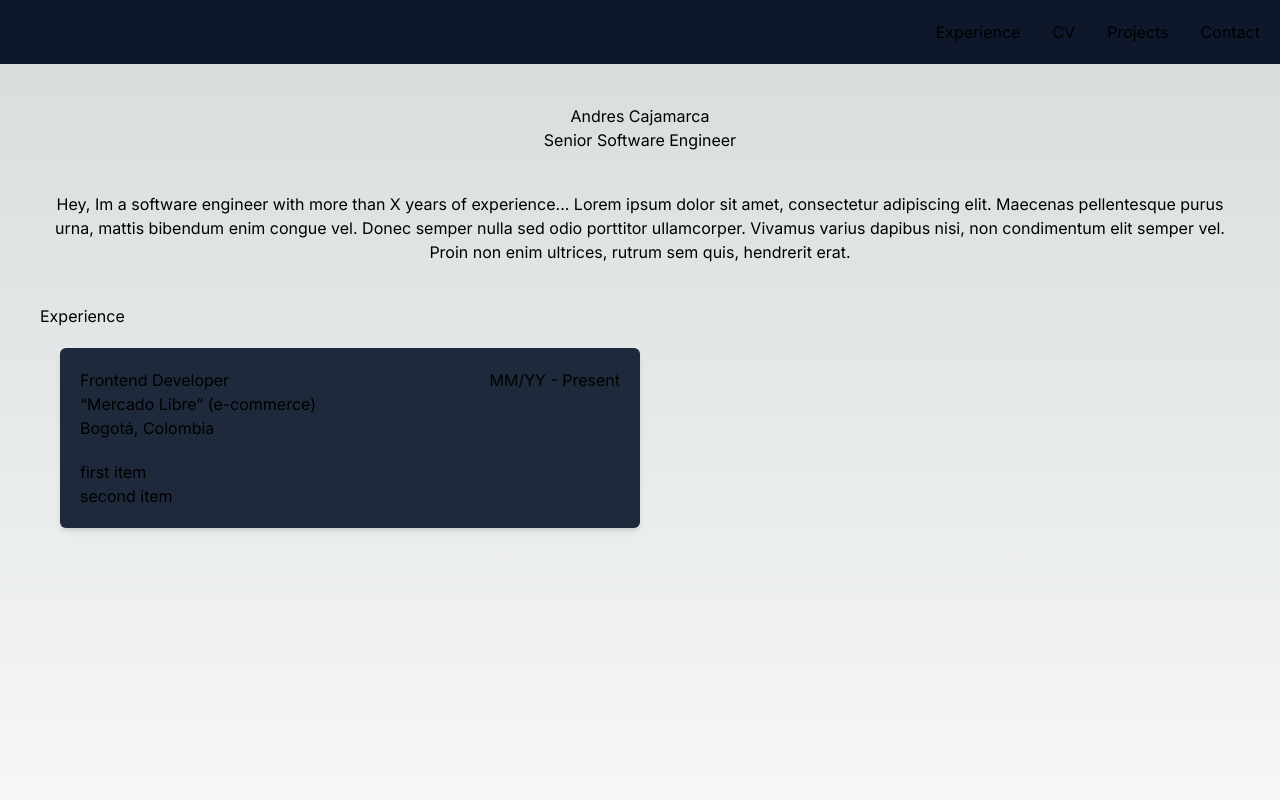
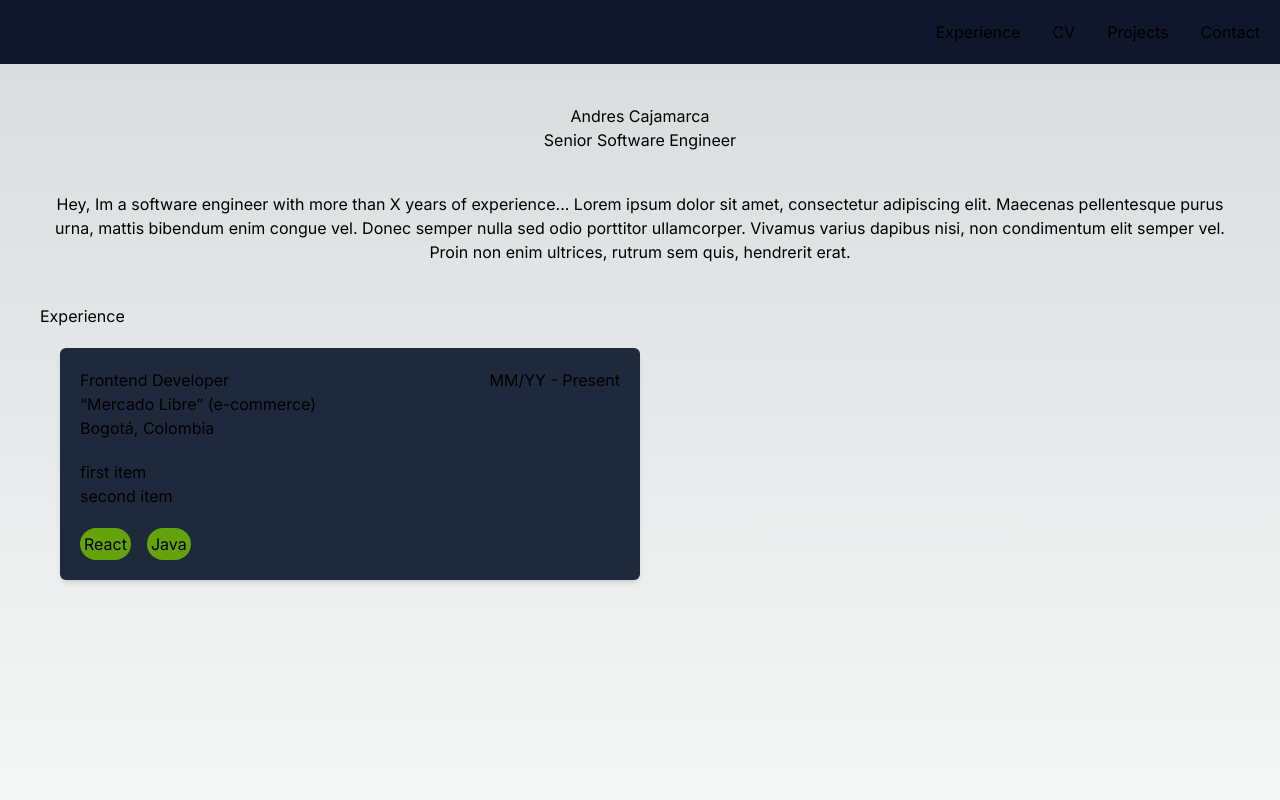
Before and after one commit to afcajamarcar/portfolio, a Next.js app: page / in a window 1280 px wide. Shown: the top 800 px of the page. Built offline with nearby package versions, Linux system fonts and the light colour scheme.

Commit message:
improve initial version of badges

```diff
--- /dev/null
+++ b/src/app/components/Badge.tsx
@@ -0,0 +1,13 @@
+import { BadgeProps } from '../types/Badge'
+
+const Badge = ({ type = 'primary', text }: BadgeProps) => {
+  if (type === 'primary') {
+    return (
+      <span className='rounded-full bg-lime-600 p-1'>
+        {text}
+      </span>
+    )
+  }
+}
+
+export default Badge
--- a/src/app/components/Card.tsx
+++ b/src/app/components/Card.tsx
@@ -1,6 +1,7 @@
 import { CardProps } from '../types/Card'
+import Badge from './Badge'
 
-const Card = ({ title, subtitle, upperNote, note, items }: CardProps) => {
+const Card = ({ title, subtitle, upperNote, note, items, badges }: CardProps) => {
   return (
     <section className='rounded-md bg-slate-800 p-5 shadow-md'>
       <div className='grid grid-cols-2'>
@@ -22,6 +23,16 @@ const Card = ({ title, subtitle, upperNote, note, items }: CardProps) => {
           ))
         )}
       </ol>
+      {badges && (
+        <div className='pt-5 flex flex-row space-x-4'>
+          {badges.map((badge, index) =>
+            <Badge
+              key={index}
+              text={badge.text}
+            />
+          )}
+        </div>
+      )}
     </section>
   )
 }
--- a/src/app/page.tsx
+++ b/src/app/page.tsx
@@ -31,6 +31,10 @@ export default function Home() {
               'first item',
               'second item',
             ]}
+            badges={[
+              { text: 'React' },
+              { text: 'Java' },
+            ]}
           />
         </section>
       </main>
--- /dev/null
+++ b/src/app/types/Badge.ts
@@ -0,0 +1,4 @@
+export interface BadgeProps {
+  type?: 'primary' | 'success' | 'error';
+  text?: string;
+}
--- a/src/app/types/Card.ts
+++ b/src/app/types/Card.ts
@@ -1,7 +1,10 @@
+import { BadgeProps } from "./Badge";
+
 export type CardProps = {
   items?: string[];
   note?: string;
   subtitle?: string;
   title: string;
   upperNote?: string;
+  badges?: BadgeProps[];
 }
```
